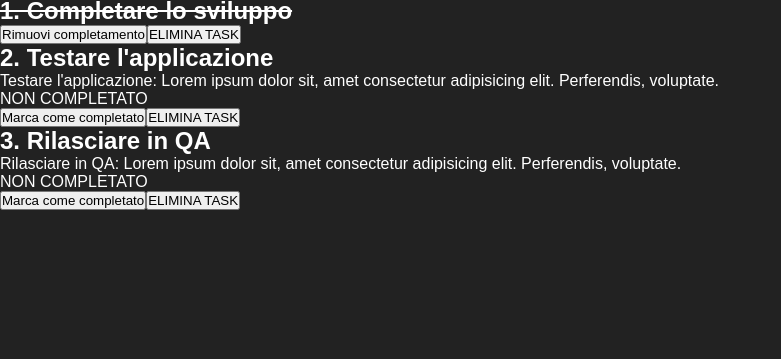
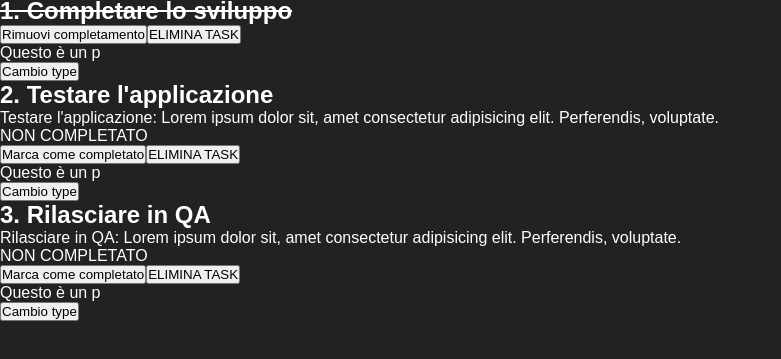
Before and after one commit to lambia/vue-cdn-intro, a plain HTML site: page index.html in a window 1280 px wide. Shown: the part 59-418 px from the top of the page, without its empty margins (0-781 px from the left). Drawn offline with nearby package versions, Linux system fonts and the light colour scheme.

Commit message:
feat: add PoC dynamic tag

```diff
--- a/index.html
+++ b/index.html
@@ -27,6 +27,13 @@
 					{{ todoItem.completed ? "Rimuovi completamento" : "Marca come completato" }}
 				</button>
 				<button @click="event => { clearTask(event, todoItem.id, i) } ">ELIMINA TASK</button>
+				<div>
+					<component :is="dynamicTagName">
+						Questo è un {{ dynamicTagName }}
+						<br />
+						<button @click="changeDynamicTag">Cambio type</button>
+					</component>
+				</div>
 			</div>
 		</div>
 
--- a/main.js
+++ b/main.js
@@ -5,6 +5,7 @@ createApp({
 		return {
 			newTaskTitle: "",
 			validationClass: "",
+			dynamicTagName: "p",
 			todoList: [
 				{
 					id: 1,
@@ -69,6 +70,9 @@ createApp({
 			}
 
 			return className;
+		},
+		changeDynamicTag() {
+			this.dynamicTagName = this.dynamicTagName == "p" ? "div" : "p";
 		}
 	},
 	mounted() {
```
